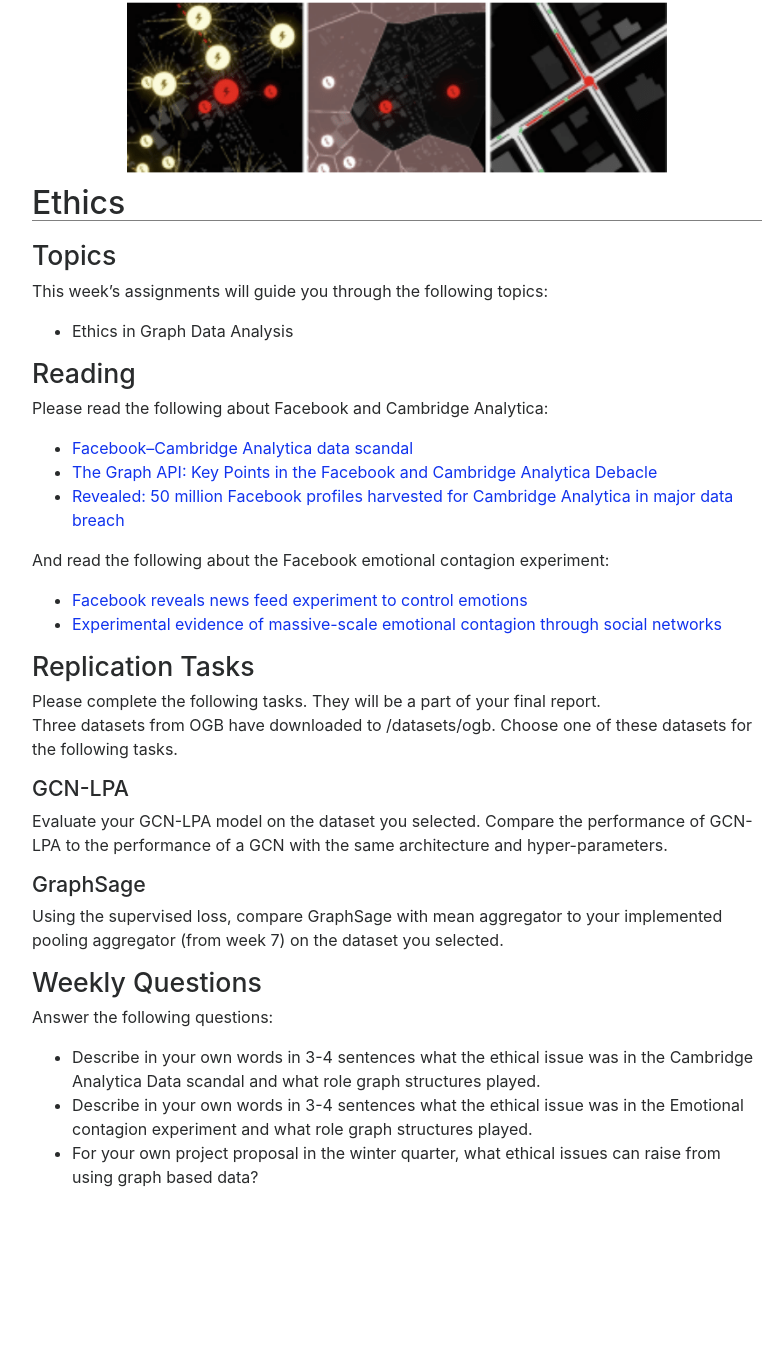
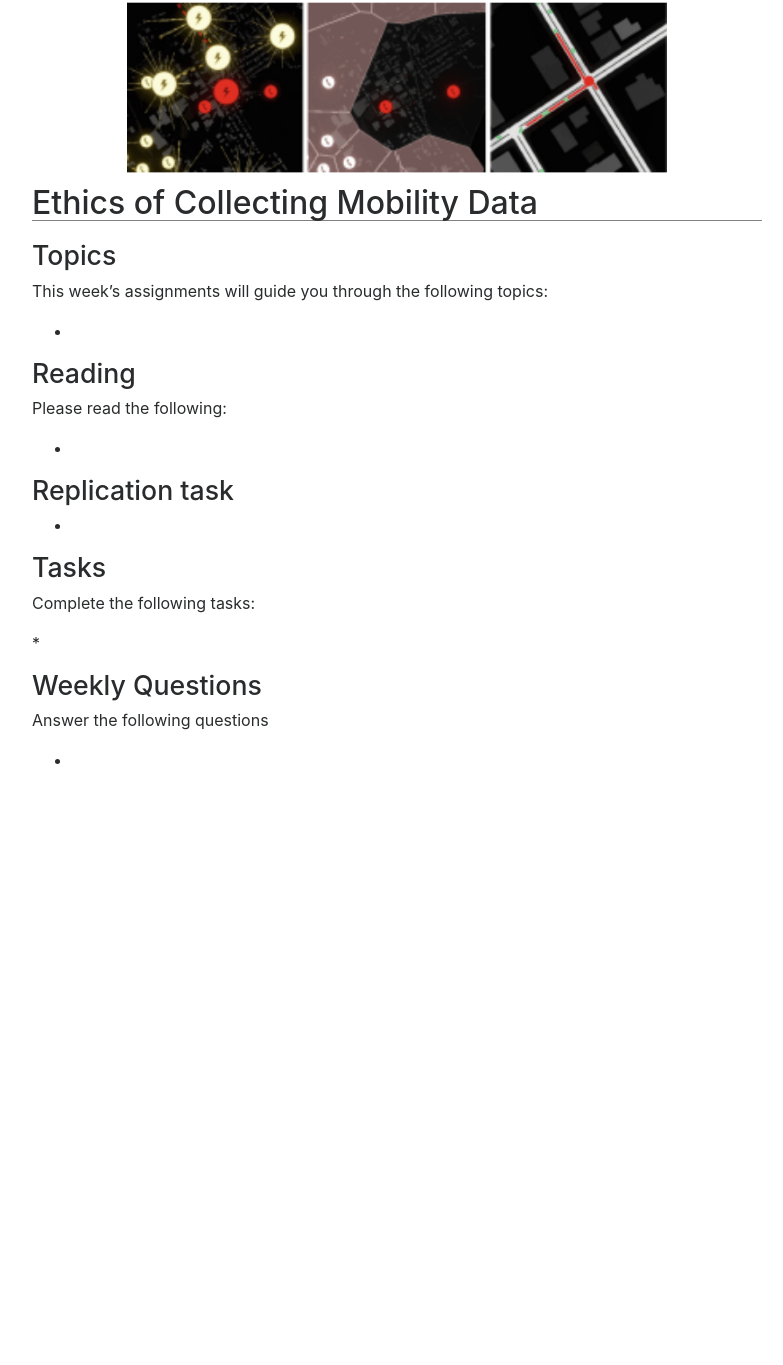
Before and after one commit to ACloninger/capstone-deloitte-travel-models, a Jekyll site: the page built from weeks/09-Ethics-of-Mobility-Data-Collection.md, in a window 1280 px wide. Shown: the whole page, without its empty margins (243-1026 px from the left). Built offline with Jekyll 4.4.1, drawn with Linux system fonts in a browser that asks for light colours; nearby versions of some CDN libraries; after the commit the page ends 948 px from its top, so only the background shows below that.

Commit message:
Update 09-Ethics-of-Mobility-Data-Collection.md

```diff
--- a/weeks/09-Ethics-of-Mobility-Data-Collection.md
+++ b/weeks/09-Ethics-of-Mobility-Data-Collection.md
@@ -4,38 +4,34 @@ title: Week 08
 doodle: /doodle.png
 ---
 
-# Ethics
+# Ethics of Collecting Mobility Data
 
 ## Topics
 
 This week's assignments will guide you through the following topics:
-* Ethics in Graph Data Analysis
+
+*
 
 ## Reading
 
-Please read the following about Facebook and Cambridge Analytica:
-* [Facebook–Cambridge Analytica data scandal](https://en.wikipedia.org/wiki/Facebook%E2%80%93Cambridge_Analytica_data_scandal)
-* [The Graph API: Key Points in the Facebook and Cambridge Analytica Debacle](https://medium.com/tow-center/the-graph-api-key-points-in-the-facebook-and-cambridge-analytica-debacle-b69fe692d747)
-* [Revealed: 50 million Facebook profiles harvested for Cambridge Analytica in major data breach](https://www.theguardian.com/news/2018/mar/17/cambridge-analytica-facebook-influence-us-election)
+Please read the following:
 
-And read the following about the Facebook emotional contagion experiment:
-* [Facebook reveals news feed experiment to control emotions](https://www.theguardian.com/technology/2014/jun/29/facebook-users-emotions-news-feeds)
-* [Experimental evidence of massive-scale emotional contagion through social networks](https://www.pnas.org/content/111/24/8788.full)
+*
 
-## Replication Tasks
-Please complete the following tasks. They will be a part of your final report.
-Three datasets from OGB have downloaded to /datasets/ogb.
-Choose one of these datasets for the following tasks.
+## Replication task
 
-### GCN-LPA
-Evaluate your GCN-LPA model on the dataset you selected. Compare the performance of GCN-LPA to the performance of a GCN with the same architecture and hyper-parameters.
+*
 
-### GraphSage
-Using the supervised loss, compare GraphSage with mean aggregator to your implemented pooling aggregator (from week 7) on the dataset you selected.
+
+## Tasks
+
+Complete the following tasks:
+
+*
 
 
 ## Weekly Questions
-Answer the following questions:
-* Describe in your own words in 3-4 sentences what the ethical issue was in the Cambridge Analytica Data scandal and what role graph structures played.
-* Describe in your own words in 3-4 sentences what the ethical issue was in the Emotional contagion experiment and what role graph structures played.
-* For your own project proposal in the winter quarter, what ethical issues can raise from using graph based data?
+
+Answer the following questions
+
+*
```
